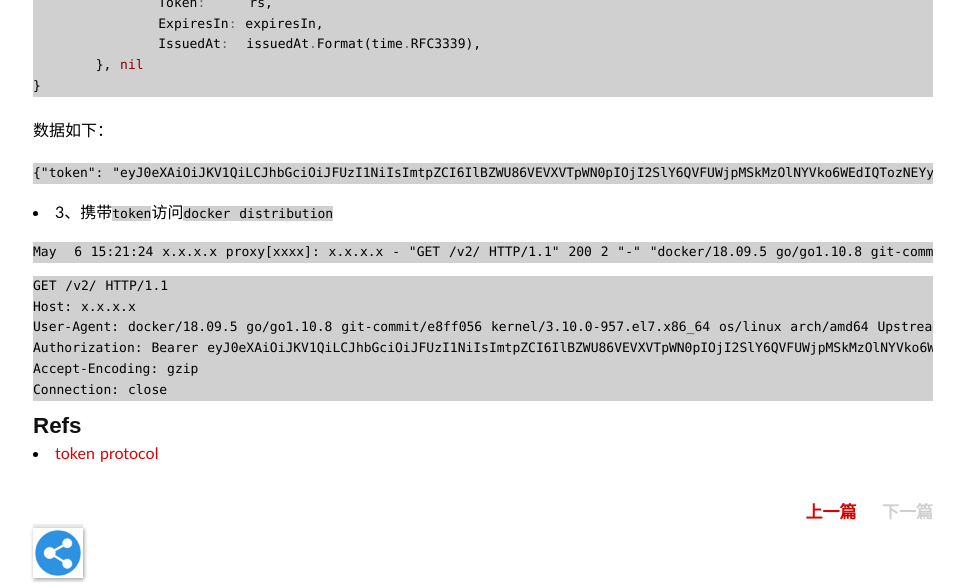
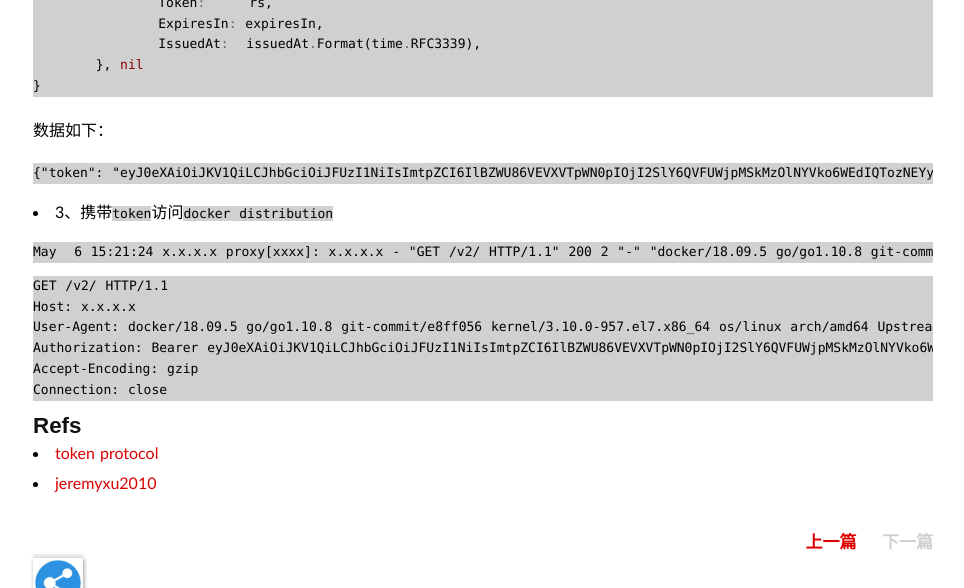
Before and after one commit to duyanghao/duyanghao.github.io, a Jekyll site: the page built from _posts/2019-8-2-harbor-authentication.md, in a window 1280 px wide and 900 px high, scrolled down 17092 px, cut to the strip 0-588 px from the top of the window. Shown: the whole strip, without its empty margins (157-1121 px from the left). Built offline with Jekyll 4.4.1, drawn with Linux system fonts in a browser that asks for light colours; some web fonts are replaced; comment, search, counter and statistics services are not loaded.

Commit message:
add refs
Signed-off-by: duyanghao <1294057873@qq.com>

```diff
--- a/_posts/2019-8-2-harbor-authentication.md
+++ b/_posts/2019-8-2-harbor-authentication.md
@@ -887,3 +887,4 @@ Connection: close
 ## Refs
 
 * [token protocol](https://docs.docker.com/registry/spec/auth/token/)
+* [jeremyxu2010](https://jeremyxu2010.github.io/2018/09/harbor%E6%BA%90%E7%A0%81%E8%A7%A3%E8%AF%BB/)
```
